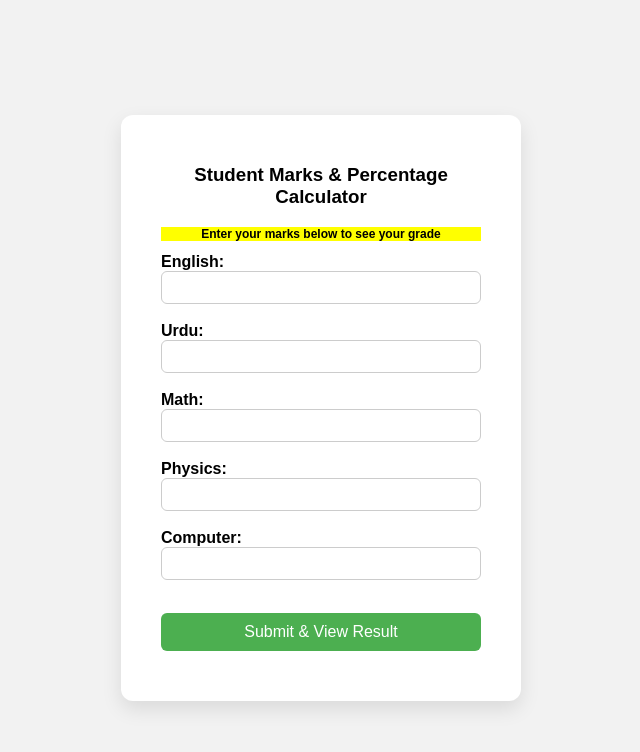
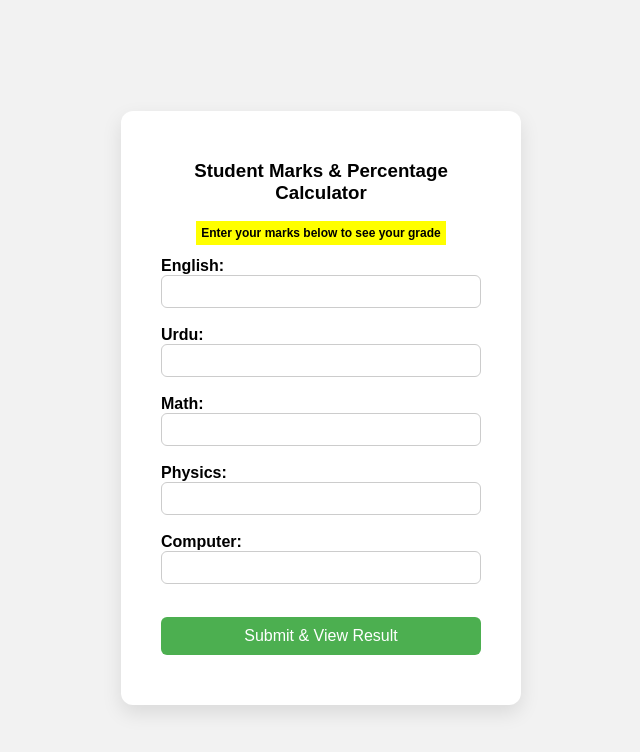
Before and after one commit to Asifweb-786/Student-Marks-Percentage-Calculator, a plain HTML site: page index.html in a window 1280 px wide. Shown: the whole page, without its empty margins (319-959 px from the left). Drawn offline with Linux system fonts and the light colour scheme.

Commit message:
Student Marks & Percentage Calculator

```diff
--- a/index.html
+++ b/index.html
@@ -11,7 +11,7 @@
  <div class="container">
   <form id="gradeForm">
     <h3 class="main-heading">Student Marks & Percentage Calculator</h3>
-<p class="para">Enter your marks below to see your grade</p>
+<p class="para"><span class="spn">Enter your marks below to see your grade</span></p>
 
     <label>English:</label>
     <input type="number" id="eng" max="100" min="0"><br><br>
--- a/style.css
+++ b/style.css
@@ -11,9 +11,12 @@ body {
   }
 .para{
     text-align: center;
-    font-size: 12px;
-    background-color: yellow;
-    font-weight: bold;
+}
+.para .spn{
+  padding: 5px;
+  font-size: 12px;
+  background-color: yellow;
+  font-weight: bold;
 }
   .container {
     background: #ffffff;
```
